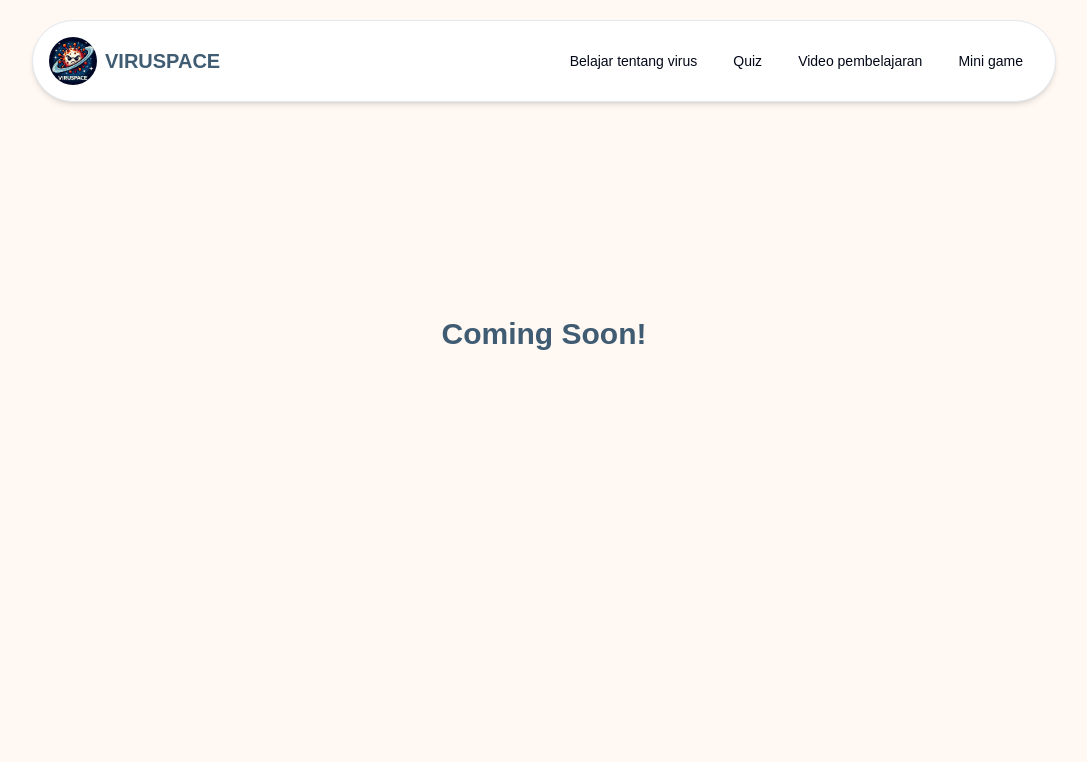
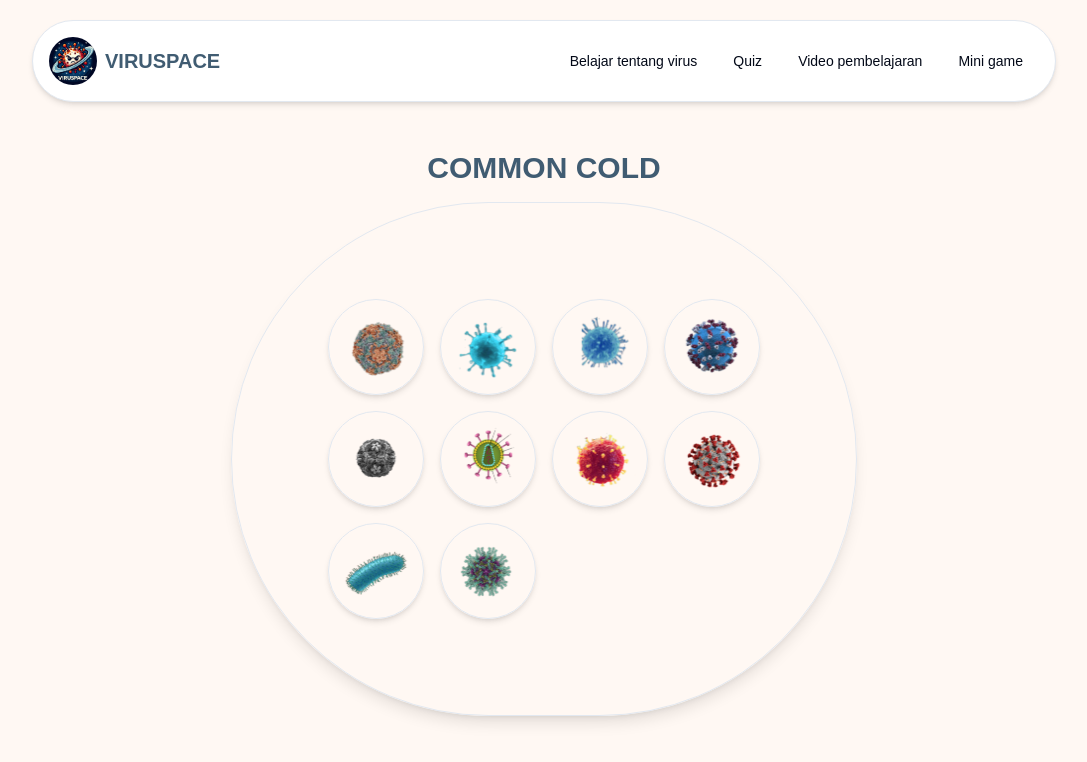
Before and after one commit to dhendisyafaa/viruspace-client, a Next.js app: page /mini-game in a window 1280 px wide. Shown: the top 762 px of the page, without its empty margins (96-1183 px from the left). Built offline with nearby package versions, Linux system fonts and the light colour scheme.

Commit message:
feat: add mini game page

```diff
--- a/src/app/mini-game/page.tsx
+++ b/src/app/mini-game/page.tsx
@@ -1,10 +1,144 @@
-import ComingSoonPage from "@/components/ComingSoonPage";
-import React from "react";
+"use client";
 
-export default function MiniGamePage() {
+import ListOfViruses from "@/components/ListOfViruses";
+import { Button } from "@/components/ui/button";
+import { useEffect, useState } from "react";
+import virusData from "../../constans/mini-game.json";
+import Image from "next/image";
+
+const shuffleArray = (array) => array.sort(() => Math.random() - 0.5);
+
+const MiniGamePage = () => {
+  const [questions, setQuestions] = useState(virusData[0].questions);
+  const [answers, setAnswers] = useState(virusData[1].answers);
+  const [currentQuestion, setCurrentQuestion] = useState(null);
+  const [shuffledAnswers, setShuffledAnswers] = useState([]);
+  const [feedback, setFeedback] = useState(null);
+  const [loading, setLoading] = useState(true);
+
+  useEffect(() => {
+    if (questions.length > 0) {
+      loadQuestion();
+      setLoading(false);
+    } else {
+      setLoading(false);
+    }
+  }, [questions]);
+
+  const loadQuestion = () => {
+    const question = questions[0];
+    setCurrentQuestion(question);
+
+    const correctAnswer = answers.find((answer) => answer.id === question.id);
+
+    const remainingAnswers = answers.filter(
+      (answer) => answer.id !== question.id
+    );
+
+    const availableAnswers = shuffleArray([
+      correctAnswer,
+      ...remainingAnswers,
+    ]).slice(0, 10);
+
+    if (!availableAnswers.some((answer) => answer.id === correctAnswer.id)) {
+      availableAnswers[Math.floor(Math.random() * 10)] = correctAnswer;
+    }
+
+    setShuffledAnswers(availableAnswers);
+  };
+
+  const handleAnswer = (selectedId) => {
+    if (selectedId === currentQuestion.id) {
+      setFeedback("correct");
+    } else {
+      setFeedback("wrong");
+    }
+
+    setTimeout(() => {
+      setFeedback(null);
+
+      const updatedQuestions = questions.filter(
+        (question) => question.id !== currentQuestion.id
+      );
+      const updatedAnswers = answers.filter(
+        (answer) => answer.id !== currentQuestion.id
+      );
+
+      setQuestions(updatedQuestions);
+      setAnswers(updatedAnswers);
+
+      if (updatedQuestions.length === 0) {
+        setCurrentQuestion(null);
+      } else {
+        loadQuestion();
+      }
+    }, 1000);
+  };
+
   return (
-    <div>
-      <ComingSoonPage />
+    <div className="flex flex-col items-center justify-center p-4">
+      {loading ? (
+        <h2 className="text-xl text-primary font-bold">Loading...</h2>
+      ) : currentQuestion ? (
+        <>
+          <h1 className="text-3xl uppercase text-center text-primary font-bold mb-4">
+            {currentQuestion.namaVirus}
+          </h1>
+          <div className="grid grid-cols-2 sm:grid-cols-3 md:grid-cols-4 justify-center overflow-hidden items-center gap-4 h-fit w-fit border shadow-lg rounded-full p-8 md:p-16 lg:p-24">
+            {shuffledAnswers.map((answer, idx) => {
+              return (
+                <button
+                  key={idx}
+                  onClick={() => handleAnswer(answer.id)}
+                  className="border shadow-md hover:scale-110 duration-200 relative rounded-full md:w-24 md:h-24 h-20 w-20"
+                >
+                  <Image
+                    fill
+                    objectFit="contain"
+                    src={answer.image}
+                    alt={`Virus ${answer.id}`}
+                    className="w-full"
+                  />
+                </button>
+              );
+            })}
+          </div>
+        </>
+      ) : (
+        <div>
+          <div className="h-[40vh] text-center flex flex-col justify-center items-center space-y-5 mb-8 shadow-md rounded-lg">
+            <h2 className="text-3xl lg:text-4xl font-bold text-primary">
+              Hore! Mini Game Selesai!
+            </h2>
+            <Button
+              variant={"outline"}
+              onClick={() => window.location.reload()}
+              className="border-2 border-b-4 border-primary rounded-lg"
+            >
+              <p className="font-bold">MAIN LAGI?</p>
+            </Button>
+          </div>
+          <div className="space-y-5 w-[90vw]">
+            <p className="border-primary pl-2 border-l-4 md:text-2xl font-bold text-primary">
+              Belajar kembali materi virus
+            </p>
+            <ListOfViruses />
+          </div>
+        </div>
+      )}
+
+      {feedback === "correct" && (
+        <div className="absolute top-0 left-0 w-full h-screen overflow-y-hidden bg-primary flex items-center justify-center z-50">
+          <h2 className="text-white text-5xl font-bold">BENAR!</h2>
+        </div>
+      )}
+      {feedback === "wrong" && (
+        <div className="absolute top-0 left-0 w-full h-screen overflow-y-hidden bg-red-900 flex flex-col items-center justify-center z-50">
+          <h2 className="text-white text-3xl mb-4">SALAH!</h2>
+        </div>
+      )}
     </div>
   );
-}
+};
+
+export default MiniGamePage;
--- /dev/null
+++ b/src/constans/mini-game.json
@@ -0,0 +1,64 @@
+[
+  {
+    "questions": [
+      { "id": 1, "namaVirus": "common cold" },
+      { "id": 2, "namaVirus": "sars-cov-2" },
+      { "id": 3, "namaVirus": "varicella zoaster" },
+      { "id": 4, "namaVirus": "human papillomavirus" },
+      { "id": 5, "namaVirus": "influenza" },
+      { "id": 6, "namaVirus": "syncytial resparasi" },
+      { "id": 7, "namaVirus": "herpes simplex" },
+      { "id": 8, "namaVirus": "norovirus" },
+      { "id": 9, "namaVirus": "rotavirus" },
+      { "id": 10, "namaVirus": "hepatitis a, b, dan c" },
+      { "id": 11, "namaVirus": "dengue" },
+      { "id": 12, "namaVirus": "zika" },
+      { "id": 13, "namaVirus": "chikungunya" },
+      { "id": 14, "namaVirus": "west nile" },
+      { "id": 15, "namaVirus": "polio" },
+      { "id": 16, "namaVirus": "rabies" },
+      { "id": 17, "namaVirus": "ebola" },
+      { "id": 18, "namaVirus": "hiv" },
+      { "id": 19, "namaVirus": "measles" },
+      { "id": 20, "namaVirus": "mumps" },
+      { "id": 21, "namaVirus": "rubella" }
+    ]
+  },
+  {
+    "answers": [
+      { "id": 1, "image": "/images/viruses/common-cold/common-cold.png" },
+      { "id": 2, "image": "/images/viruses/sars-cov-2/sars-cov-2.png" },
+      {
+        "id": 3,
+        "image": "/images/viruses/varicella-zoaster/varicella-zoaster.png"
+      },
+      {
+        "id": 4,
+        "image": "/images/viruses/human-papillomavirus/human-papillomavirus.png"
+      },
+      { "id": 5, "image": "/images/viruses/influenza/influenza.png" },
+      {
+        "id": 6,
+        "image": "/images/viruses/syncytial-resparasi/syncytial-resparasi.png"
+      },
+      { "id": 7, "image": "/images/viruses/herpes-simplex/herpes-simplex.png" },
+      { "id": 8, "image": "/images/viruses/norovirus/norovirus.png" },
+      { "id": 9, "image": "/images/viruses/rotavirus/rotavirus.png" },
+      {
+        "id": 10,
+        "image": "/images/viruses/hepatitis-a-b-dan-c/hepatitis-a-b-dan-c.png"
+      },
+      { "id": 11, "image": "/images/viruses/dengue/dengue.png" },
+      { "id": 12, "image": "/images/viruses/zika/zika.png" },
+      { "id": 13, "image": "/images/viruses/chikungunya/chikungunya.png" },
+      { "id": 14, "image": "/images/viruses/west-nile/west-nile.png" },
+      { "id": 15, "image": "/images/viruses/polio/polio.png" },
+      { "id": 16, "image": "/images/viruses/rabies/rabies.png" },
+      { "id": 17, "image": "/images/viruses/ebola/ebola.png" },
+      { "id": 18, "image": "/images/viruses/hiv/hiv.png" },
+      { "id": 19, "image": "/images/viruses/measles/measles.png" },
+      { "id": 20, "image": "/images/viruses/mumps/mumps.png" },
+      { "id": 21, "image": "/images/viruses/rubella/rubella.png" }
+    ]
+  }
+]
```
